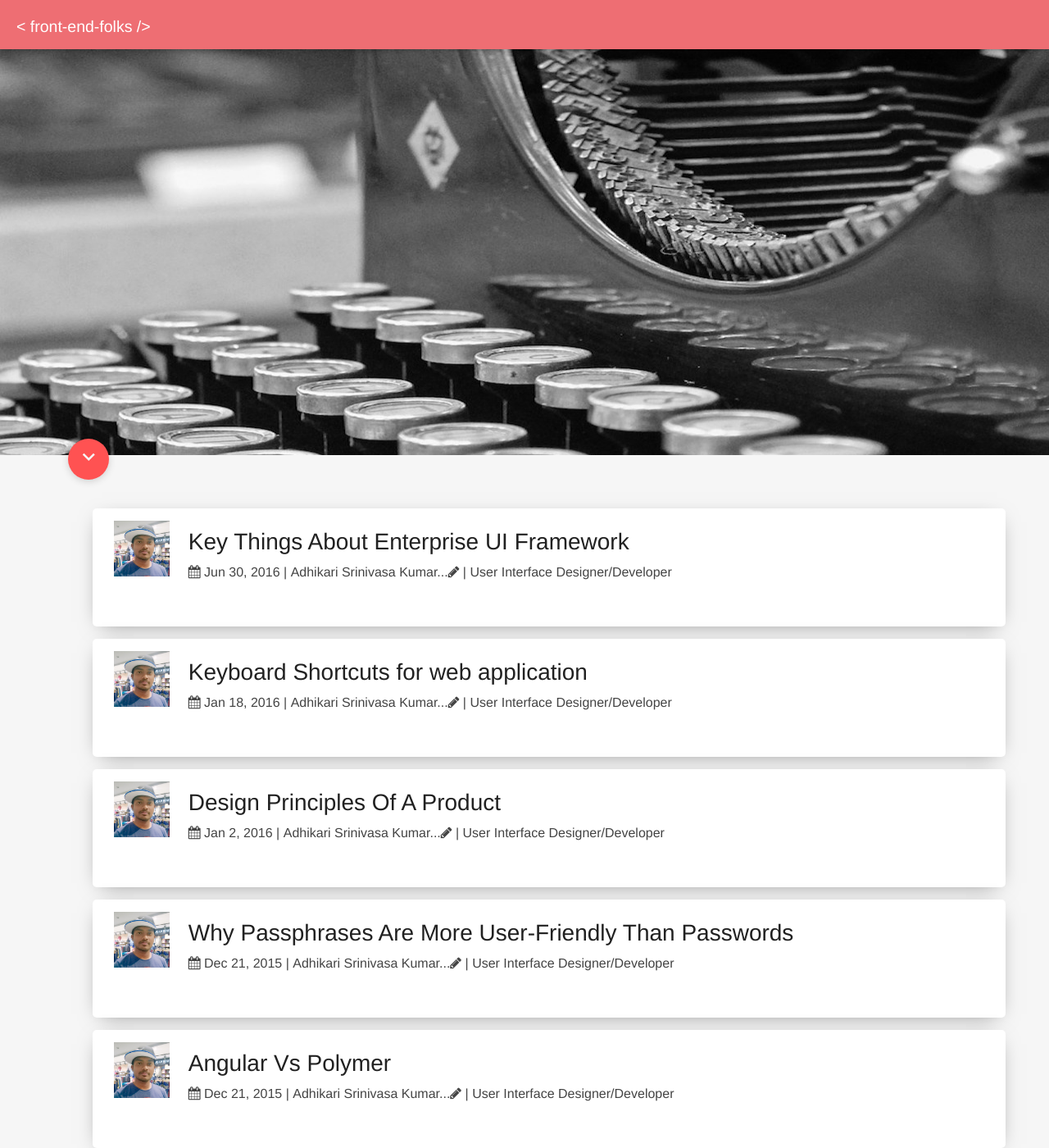
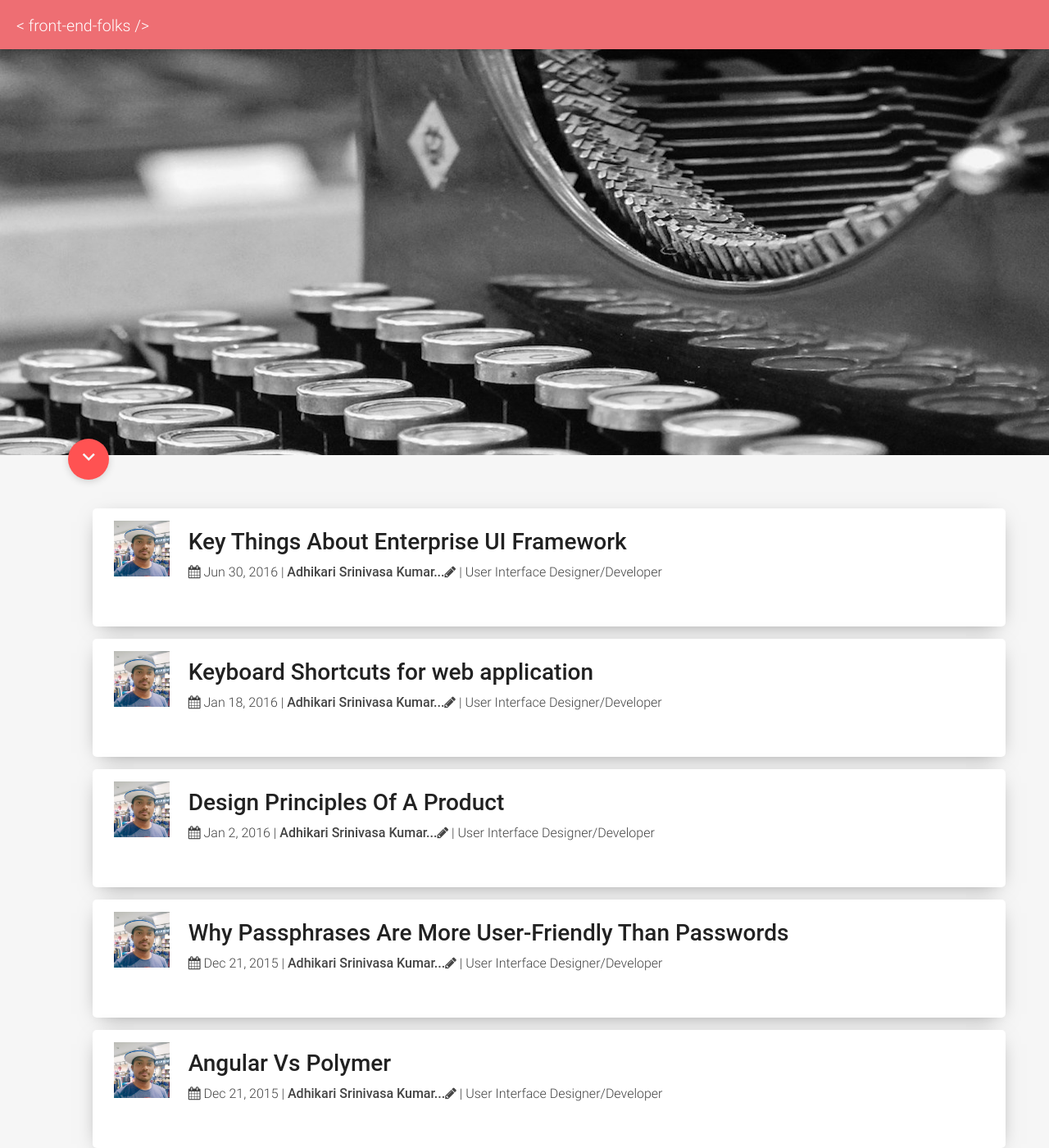
Before and after one commit to frontendfolks/frontendfolks.github.io, a Jekyll site: the page built from index.html, in a window 1280 px wide and 1400 px high. Shown: the whole window at 82% size. Built offline with Jekyll 4.4.1, drawn with Linux system fonts in a browser that asks for light colours; nearby versions of some CDN libraries; some web fonts are replaced.

Commit message:
Update _layout.scss
removed old fonts

```diff
--- a/_assets/_sass/_layout.scss
+++ b/_assets/_sass/_layout.scss
@@ -2,7 +2,6 @@
 * Body
 */
 body {
-  font-family: $base-font-family;
   font-size: $base-font-size;
   line-height: $base-line-height;
   font-weight: 300;
```
